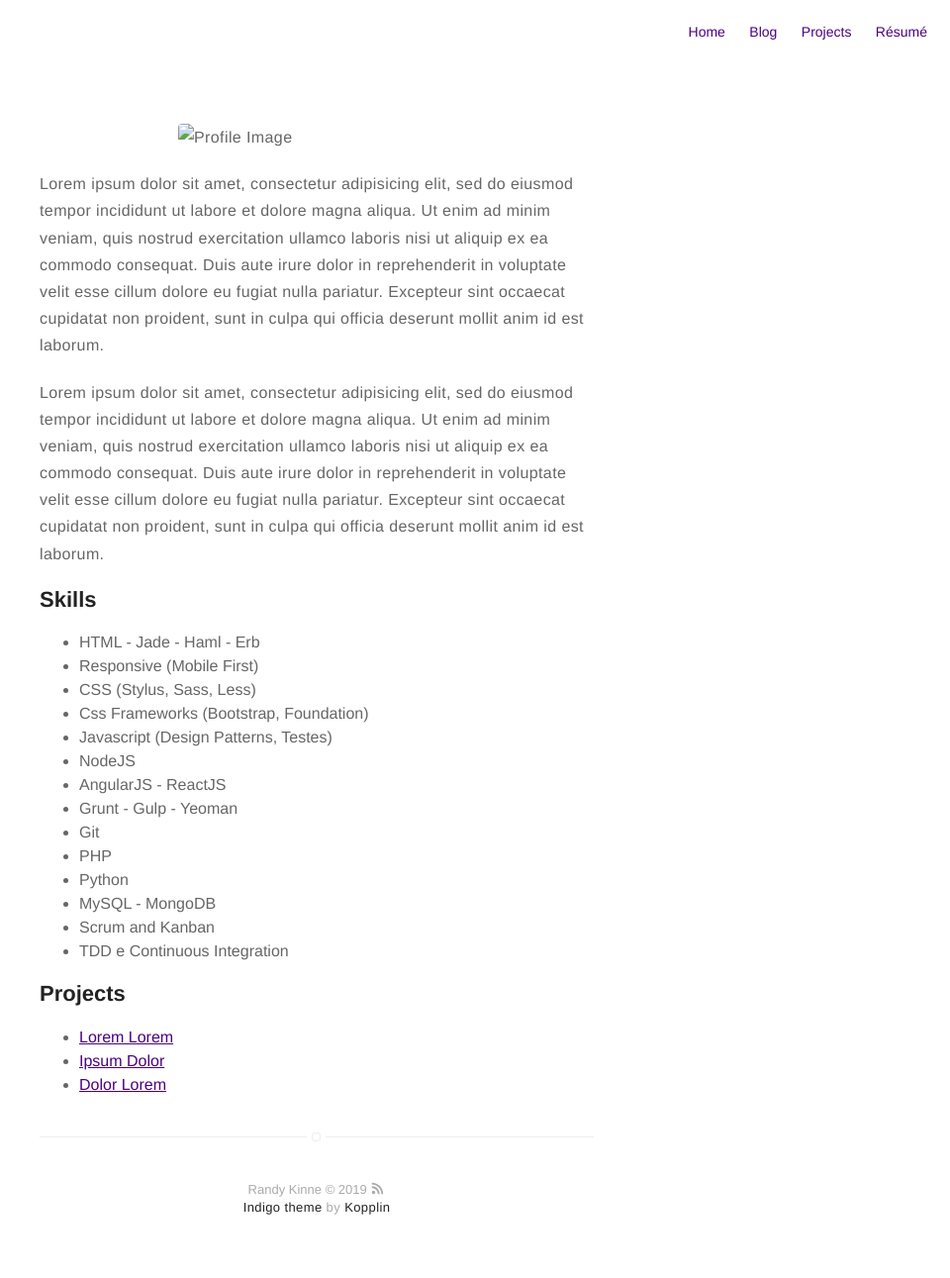
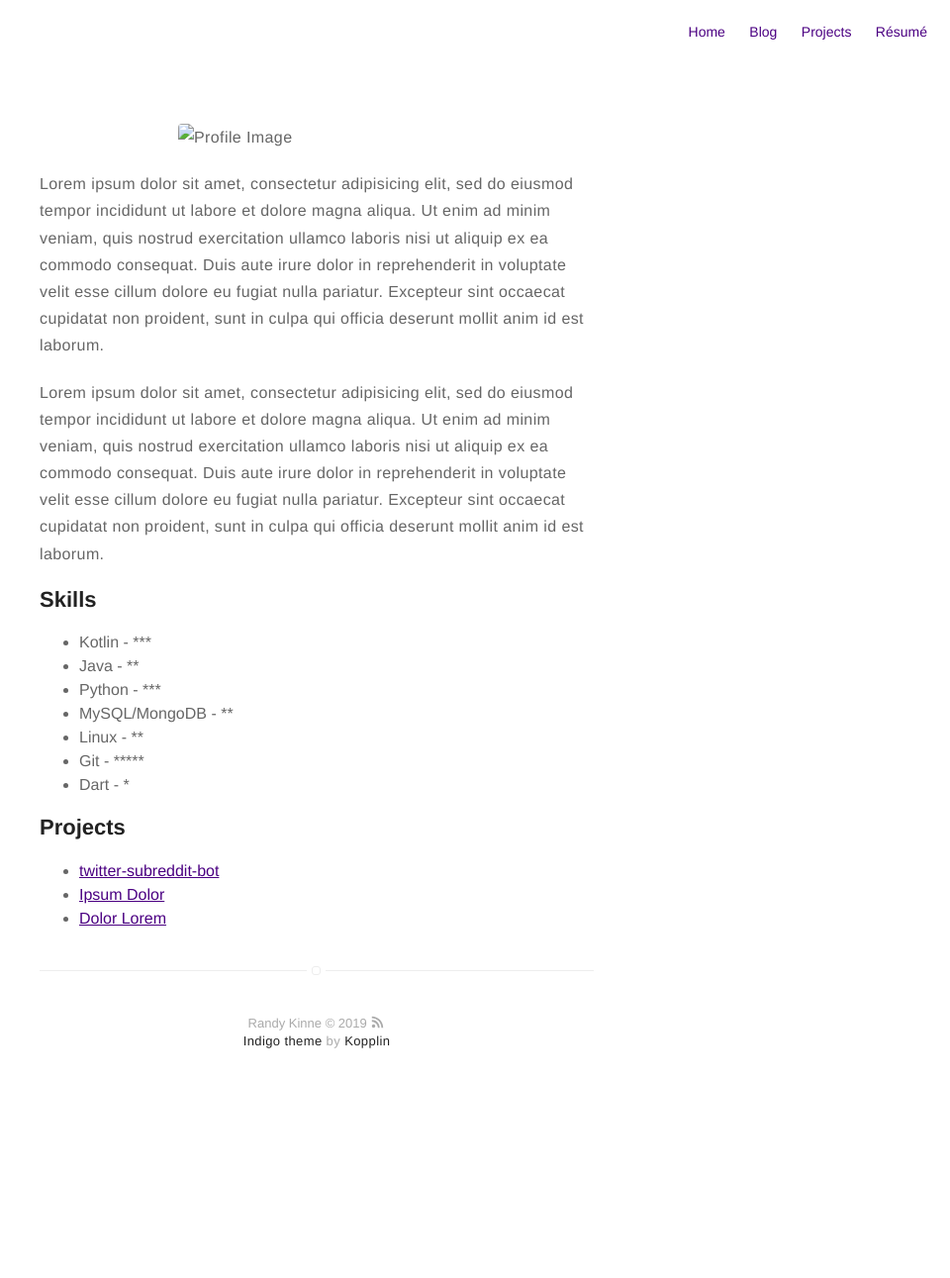
Before and after one commit to randykinne/randykinne.dev, a Jekyll site: the page built from about.md, in a window 1280 px wide. Shown: the whole page at 99% size, without its empty margins (320-1280 px from the left). Built offline with Jekyll 4.4.1, drawn with Linux system fonts in a browser that asks for light colours; after the commit the page ends 1123 px from its top, so only the background shows below that.

Commit message:
Update skills

```diff
--- a/about.md
+++ b/about.md
@@ -21,26 +21,19 @@ proident, sunt in culpa qui officia deserunt mollit anim id est laborum.</p>
 <h2>Skills</h2>
 
 <ul class="skill-list">
-	<li>HTML - Jade - Haml - Erb</li>
-	<li>Responsive (Mobile First)</li>
-	<li>CSS (Stylus, Sass, Less)</li>
-	<li>Css Frameworks (Bootstrap, Foundation)</li>
-	<li>Javascript (Design Patterns, Testes)</li>
-	<li>NodeJS</li>
-	<li>AngularJS - ReactJS</li>
-	<li>Grunt - Gulp - Yeoman</li>
-	<li>Git</li>
-	<li>PHP</li>
-	<li>Python</li>
-	<li>MySQL - MongoDB</li>
-	<li>Scrum and Kanban</li>
-	<li>TDD e Continuous Integration</li>
+	<li>Kotlin - ***</li>
+	<li>Java - **</li>
+	<li>Python - ***</li>
+	<li>MySQL/MongoDB - **</li>
+	<li>Linux - **</li>
+	<li>Git - *****</li>
+	<li>Dart - *</li>
 </ul>
 
 <h2>Projects</h2>
 
 <ul>
-	<li><a href="https://github.com/">Lorem Lorem</a></li>
+	<li><a href="https://github.com/twitter-subreddit-bot">twitter-subreddit-bot</a></li>
 	<li><a href="https://github.com/">Ipsum Dolor</a></li>
 	<li><a href="https://github.com/">Dolor Lorem</a></li>
 </ul>
```
